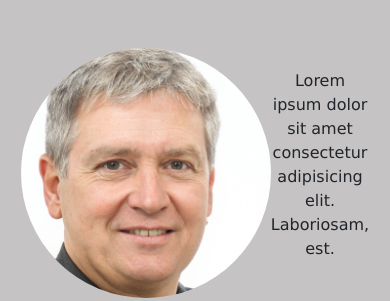
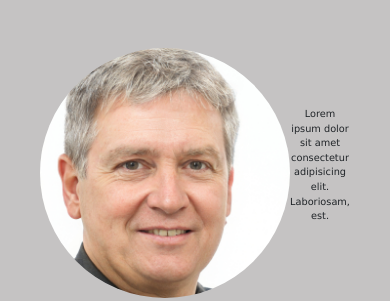
Before and after one commit to TrellixVulnTeam/website_ProductoraDX1_L5EV, a website: page index.html in a window 390 px wide. Shown: the part 608-909 px from the top of the page. Drawn offline with nearby package versions, Linux system fonts and the light colour scheme.

Commit message:
Contenido v2

```diff
--- a/scss/style.scss
+++ b/scss/style.scss
@@ -146,6 +146,7 @@ footer {
         p{
             text-align: center;
             max-width: 300px;
+            font-size: 1.8vw;
         }
     }
 }
@@ -205,6 +206,10 @@ footer {
 
         div{
             flex-direction: row;
+
+            p{
+                font-size: 2.5vw;
+            }
         }
     }
 }
```
Also changed, not shown: css/stylecss.css.
